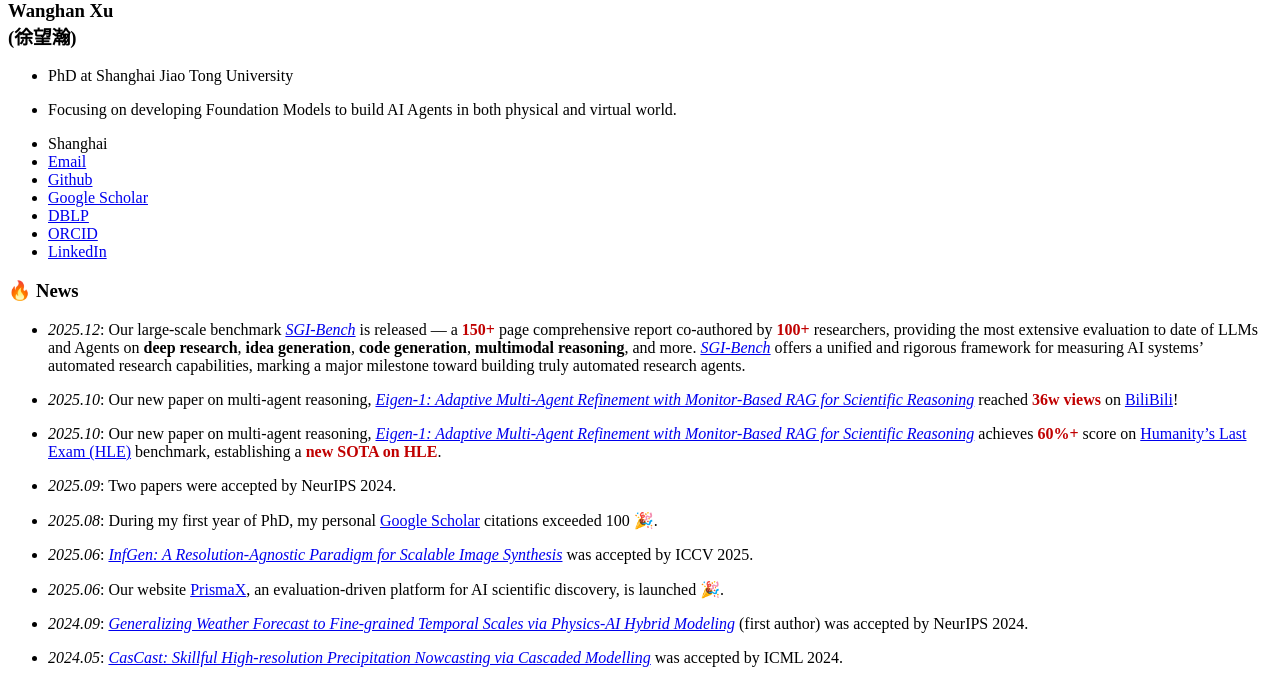
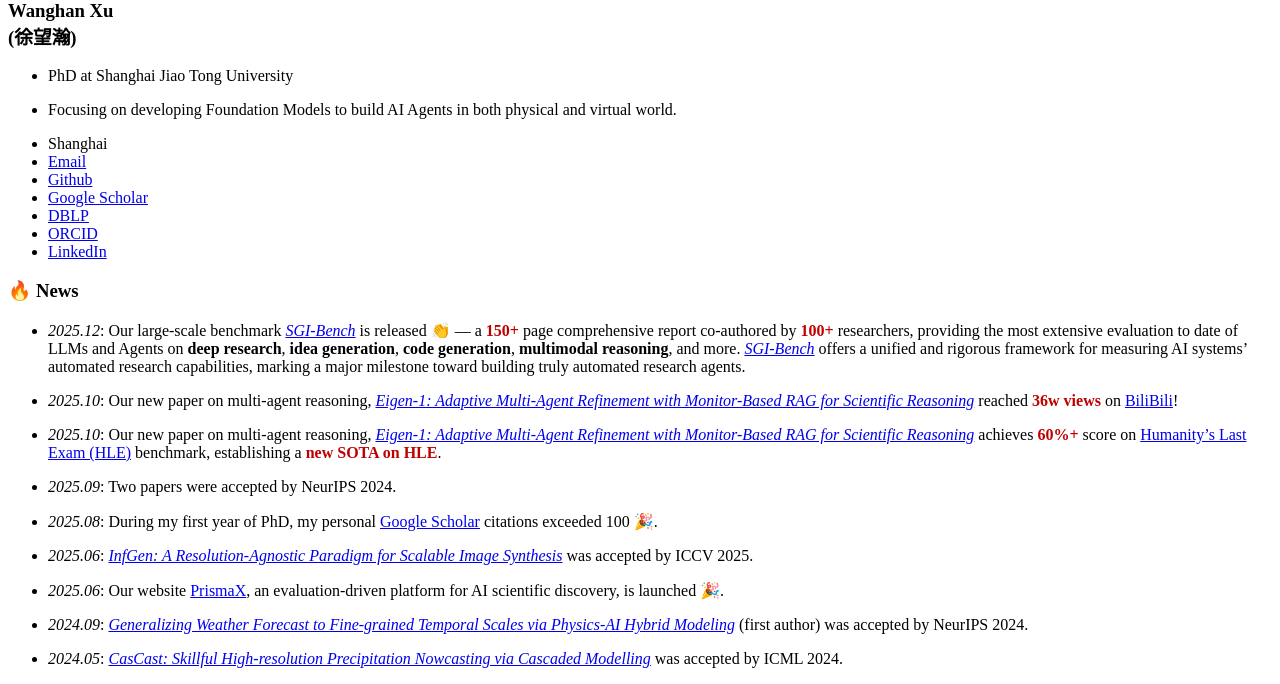
Before and after one commit to black-yt/black-yt.github.io, a Jekyll site: the page built from _pages/includes/news.md, in a window 1280 px wide. Shown: the part 525-1209 px from the top of the page. Built offline with Jekyll 4.4.1, drawn with Linux system fonts in a browser that asks for light colours; our own code applies the rules of GitHub Pages for plain Markdown files.

Commit message:
update sgi

```diff
--- a/_pages/includes/news.md
+++ b/_pages/includes/news.md
@@ -1,6 +1,6 @@
 # 🔥 News
 
-- *2025.12*: Our large-scale benchmark *[SGI-Bench](https://internscience.github.io/SGI-Page/)* is released — a **<font color="#C00000">150+</font>** page comprehensive report co-authored by **<font color="#C00000">100+</font>** researchers, providing the most extensive evaluation to date of LLMs and Agents on **deep research**, **idea generation**, **code generation**, **multimodal reasoning**, and more. *[SGI-Bench](https://internscience.github.io/SGI-Page/)* offers a unified and rigorous framework for measuring AI systems’ automated research capabilities, marking a major milestone toward building truly automated research agents.
+- *2025.12*: Our large-scale benchmark *[SGI-Bench](https://internscience.github.io/SGI-Page/)* is released 👏 — a **<font color="#C00000">150+</font>** page comprehensive report co-authored by **<font color="#C00000">100+</font>** researchers, providing the most extensive evaluation to date of LLMs and Agents on **deep research**, **idea generation**, **code generation**, **multimodal reasoning**, and more. *[SGI-Bench](https://internscience.github.io/SGI-Page/)* offers a unified and rigorous framework for measuring AI systems’ automated research capabilities, marking a major milestone toward building truly automated research agents.
 
 - *2025.10*: Our new paper on multi-agent reasoning, *[Eigen-1: Adaptive Multi-Agent Refinement with Monitor-Based RAG for Scientific Reasoning](https://arxiv.org/pdf/2509.21193)* reached **<font color="#C00000">36w views</font>** on [BiliBili](https://www.bilibili.com/video/BV1own2zFEf7/?share_source=copy_web&vd_source=7b9d898a8c3bbebf65c411956ed7f8ce)!
 
```
